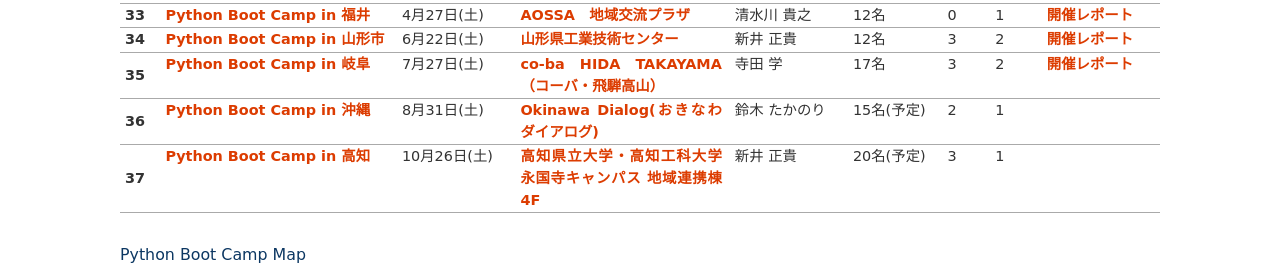
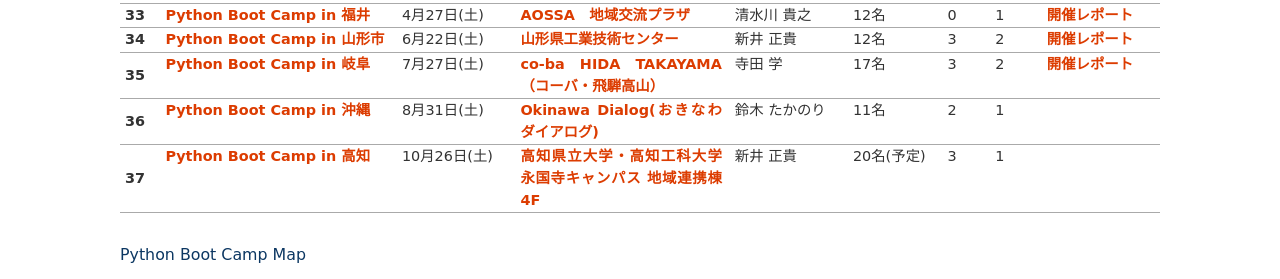
Before and after one commit to pyconjp/www.pycon.jp, a Sphinx documentation site: the page built from source/support/bootcamp.rst, in a window 1280 px wide and 900 px high, scrolled down 3296 px, cut to the strip 158-437 px from the top of the window. Built offline with Sphinx 7.4.7, drawn with Linux system fonts in a browser that asks for light colours.

Commit message:
modify the number of participants for pycamp okinawa

```diff
--- a/source/support/bootcamp.rst
+++ b/source/support/bootcamp.rst
@@ -492,7 +492,7 @@
      - 8月31日(土)
      - `Okinawa Dialog(おきなわダイアログ) <http://okinawadialog.com/about/>`_
      - 鈴木 たかのり
-     - 15名(予定)
+     - 11名
      - 2
      - 1
      -
```
